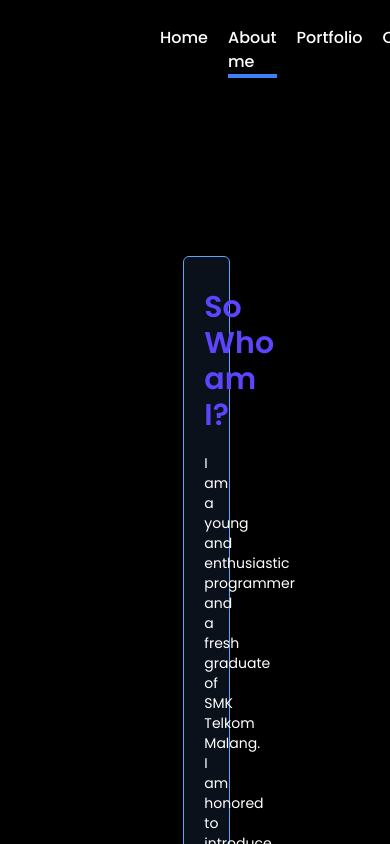
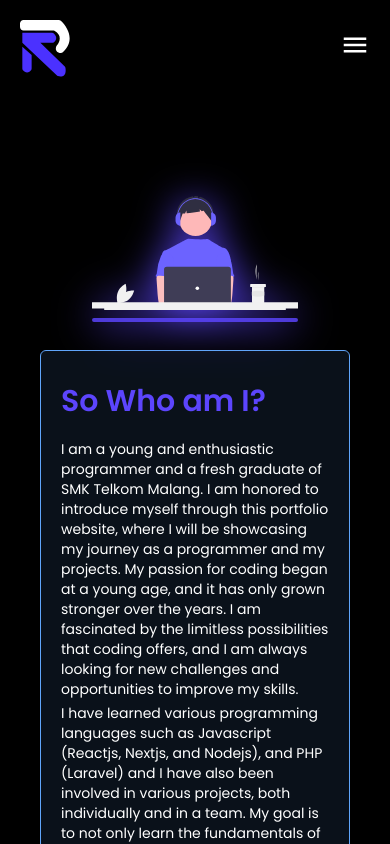
Before and after one commit to ReyhanDiansa/my-portfolio, a Next.js app: page /about-me in a window 390 px wide. Shown: the top 844 px of the page. Built offline with nearby package versions, Linux system fonts and the light colour scheme.

Commit message:
[ADD] responsive style

```diff
--- a/src/app/about-me/page.jsx
+++ b/src/app/about-me/page.jsx
@@ -6,7 +6,7 @@ import AboutUs from "../components/Pages/AboutUs/AboutUs";
 export default function AboutMe() {
   return (
     <Layout>
-      <div className="px-40 py-32 ">
+      <div className="px-10 py-10 md:px-40 md:py-32 ">
         <AboutUs/>
       </div>
     </Layout>
--- a/src/app/components/Elements/Card/Card.jsx
+++ b/src/app/components/Elements/Card/Card.jsx
@@ -9,9 +9,9 @@ const Card = ({ title, image, content, footer, className, ...props }) => {
             {...props}
         >
             <div className="mb-4 h-[10%]">
-                <h3 className="text-2xl font-semibold text-white">{title}</h3>
+                <h3 className="text-xl md:text-2xl font-semibold text-white">{title}</h3>
             </div>
-            <div className='h-[43%]'>
+            <div className='h-[43%] mt-3 md:mt-0'>
                 <Image src={image} width={400} height={50} alt="project-foto" className='rounded-md'/>
             </div>
             <div className="my-4 h-[20%] text-white opacity-80 leading-5">
--- a/src/app/components/Layout/Navbar/Navbar.jsx
+++ b/src/app/components/Layout/Navbar/Navbar.jsx
@@ -2,37 +2,47 @@
 
 import Image from "next/image";
 import React, { useState } from "react";
-import { MdArrowOutward } from "react-icons/md";
+import { MdArrowOutward, MdMenu, MdClose } from "react-icons/md";
 import { useRouter, usePathname } from "next/navigation";
+import Link from "next/link";
+import data from "./data.json";
 
 const Navbar = () => {
-  const [menuItems] = useState([
-    { name: "Home", url: "/" },
-    { name: "About me", url: "/about-me" },
-    { name: "Portfolio", url: "/portfolio" },
-    { name: "Contact", url: "/contact" },
-  ]);
+  const [menuItems] = useState(data);
+
+  const [isMenuOpen, setIsMenuOpen] = useState(false);
 
   const router = useRouter();
   const pathname = usePathname();
 
   return (
     <nav className="bg-black left-0 top-0 fixed z-30 w-full">
-      <div className="flex mx-auto py-5 px-40">
-        <div className="flex justify-between items-center w-full">
+      <div className="flex justify-between items-center mx-auto py-5 px-5 md:px-20">
         <div>
+          <Link href="/">
             <Image
               src={"/asset/logo/logo_second.svg"}
               width={50}
               height={50}
               alt="logo"
             />
+          </Link>
         </div>
-          <div className="flex gap-5 ">
+        {/* Menu Toggle Button for Mobile/Tablet (on the right) */}
+        <div className="md:hidden">
+          <button
+            onClick={() => setIsMenuOpen(!isMenuOpen)}
+            className="text-white"
+          >
+            {isMenuOpen ? <MdClose size={30} /> : <MdMenu size={30} />}
+          </button>
+        </div>
+        {/* Menu Items (Visible on desktop, sidebar on mobile) */}
+        <div className="hidden md:flex gap-5">
           {menuItems.map((item, index) => (
             <p
               key={index}
-                className={`font-[500] cursor-pointer ${
+              className={`font-[500] cursor-pointer text-white ${
                 pathname === item.url ? "border-b-4 border-blue-500" : ""
               }`}
               onClick={() => router.push(item.url)}
@@ -41,11 +51,54 @@ const Navbar = () => {
             </p>
           ))}
         </div>
-          <div>
-            <button className="flex gap-2 items-center bg-primary py-2 px-4 rounded-md transform transition-transform duration-300 hover:scale-110" onClick={()=>router.push('contact')}>
-              lets talk <MdArrowOutward />
+        <div className="hidden md:flex gap-5">
+          <button
+            className="flex gap-2 items-center bg-primary py-2 px-4 rounded-md transform transition-transform duration-300 hover:scale-110"
+            onClick={() => router.push("/contact")}
+          >
+            let's talk <MdArrowOutward />
           </button>
         </div>
+      </div>
+
+      {/* Sidebar Menu for Mobile */}
+      <div
+        className={`fixed top-0 right-0 h-full bg-black transition-transform duration-300 z-40 p-10 ${
+          isMenuOpen ? "translate-x-0" : "translate-x-full"
+        } md:hidden`}
+      >
+        <div className="flex flex-col gap-5">
+          <div className="md:hidden flex justify-end">
+            <button
+              onClick={() => setIsMenuOpen(!isMenuOpen)}
+              className="text-white"
+            >
+              {isMenuOpen ? <MdClose size={30} /> : <MdMenu size={30} />}
+            </button>
+          </div>
+          {menuItems.map((item, index) => (
+            <p
+              key={index}
+              className={`font-[500] cursor-pointer text-white ${
+                pathname === item.url ? "border-b-4 border-blue-500 w-fit" : ""
+              }`}
+              onClick={() => {
+                setIsMenuOpen(false);
+                router.push(item.url);
+              }}
+            >
+              {item.name}
+            </p>
+          ))}
+          <button
+            className="flex gap-2 items-center bg-primary py-2 px-4 rounded-md transform transition-transform duration-300 hover:scale-110"
+            onClick={() => {
+              setIsMenuOpen(false);
+              router.push("/contact");
+            }}
+          >
+            let's talk <MdArrowOutward />
+          </button>
         </div>
       </div>
     </nav>
--- a/src/app/components/Pages/AboutUs/AboutUs.jsx
+++ b/src/app/components/Pages/AboutUs/AboutUs.jsx
@@ -15,22 +15,22 @@ const AboutUs = () => {
 
   return (
     <>
-      <div className="flex justify-between items-center w-full ">
-        <div className="w-7/12">
-          <div className="flex flex-col   gap-2 drop-shadow-custom">
+      <div className="flex flex-col md:flex-row justify-between items-center w-full ">
+        <div className="md:w-7/12">
+          <div className="flex flex-col   gap-2 drop-shadow-custom my-7 md:my-0">
             <Image
               src={"/asset/images/illustration.svg"}
               width={200}
               height={200}
               alt="illustration"
-              className="w-8/12"
+              className="mx-auto md:mx-0 w-8/12"
             />
-            <div className="w-8/12">
-              <hr className="bg-primary border-2 border-primary rounded-full animate-pulse" />
+            <div className="w-8/12 mx-auto md:mx-0">
+              <hr className="bg-primary border-2 border-primary rounded-full animate-pulse " />
             </div>
           </div>
         </div>
-        <div className="w-8/12 px-5 py-3 h-full bg-blue-400 rounded-md bg-clip-padding backdrop-filter backdrop-blur-md bg-opacity-10 border-[1px] border-blue-400 text-sm">
+        <div className="md:w-8/12 px-5 py-3 h-full bg-blue-400 rounded-md bg-clip-padding backdrop-filter backdrop-blur-md bg-opacity-10 border-[1px] border-blue-400 text-sm">
           <div className="text-3xl my-5 text-primary font-semibold">
             So Who am I?
           </div>
--- a/src/app/components/Pages/ContactMe/ContactMe.jsx
+++ b/src/app/components/Pages/ContactMe/ContactMe.jsx
@@ -14,8 +14,8 @@ const ContactMe = () => {
   const [message, setMessage] = useState("");
 
   return (
-    <div className="flex justify-center">
-      <div className="w-8/12 px-5 py-3 h-full bg-blue-400 rounded-md bg-clip-padding backdrop-filter backdrop-blur-md bg-opacity-10 border-[1px] border-blue-400 text-sm">
+    <div className="flex w-full justify-center">
+      <div className="w-full md:w-8/12 px-5 py-3 h-full bg-blue-400 rounded-md bg-clip-padding backdrop-filter backdrop-blur-md bg-opacity-10 border-[1px] border-blue-400 text-sm">
         <div className="text-3xl my-5 text-center text-white font-semibold">
           <span className="border-b-4  border-primary">Contact</span> Me
         </div>
--- a/src/app/components/Pages/MyProject/MyProject.jsx
+++ b/src/app/components/Pages/MyProject/MyProject.jsx
@@ -10,7 +10,7 @@ const MyProject = () => {
       <div className="my-10 flex justify-center">
         <p className="text-4xl text-center  w-fit">My <span className="border-b-4  border-primary">Portfolio</span></p>
       </div>
-      <div className="flex justify-center items-center gap-2">
+      <div className="flex flex-col md:flex-row justify-center items-center gap-2">
         <Card
           title="Portal Kedisiplinan Moklet"
           image = "https://reyhanportfolio.vercel.app/karya_images/cloud.png"
--- a/src/app/contact/page.jsx
+++ b/src/app/contact/page.jsx
@@ -6,7 +6,7 @@ import ContactMe from "../components/Pages/ContactMe/ContactMe";
 export default function Contact() {
   return (
     <Layout>
-      <div className="px-40      pb-32 ">
+      <div className="px-10 pb-10 md:px-40 md:pb-32 ">
         <ContactMe/>
       </div>
     </Layout>
--- a/src/app/page.js
+++ b/src/app/page.js
@@ -9,19 +9,19 @@ import ContactMe from "./components/Pages/ContactMe/ContactMe";
 export default function Home() {
   return (
     <Layout>
-      <div className="px-40 ">
+      <div className="px-5 md:px-40 ">
         <Hero />
       </div>
-      <div className="my-3">
+      <div className="mt-10 md:my-3">
         <TextRunner />
       </div>
-      <div className="px-40 py-32 ">
+      <div className="px-10 py-10 md:px-40 md:py-32 ">
         <AboutUs/>
       </div>
-      <div className="px-40 py-20">
+      <div className="px-10 py-10 md:px-40 md:py-20">
         <MyProject/>
       </div>
-      <div className="px-40 py-20">
+      <div className="px-10 py-10 md:px-40 md:py-20">
         <ContactMe />
       </div>
     </Layout>
--- a/src/app/portfolio/page.jsx
+++ b/src/app/portfolio/page.jsx
@@ -6,7 +6,7 @@ import MyProject from "../components/Pages/MyProject/MyProject";
 export default function Portfolio() {
   return (
     <Layout>
-      <div className="px-40      pb-32 ">
+      <div className="px-10 pb-10 md:px-40 md:pb-32 ">
         <MyProject/>
       </div>
     </Layout>
```
Also changed, not shown: src/app/components/Pages/Hero/Hero.jsx (+5 -5 lines). Lines whose indentation alone changed are shown as unchanged.
